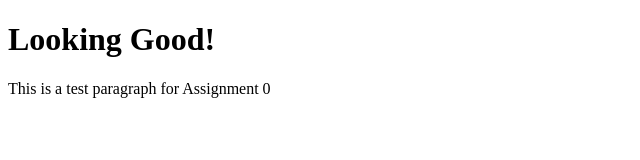
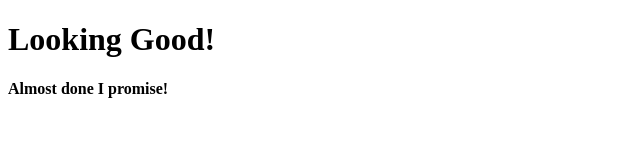
Before and after one commit to jdmar3-comp426/a00-vikram14, a website: page index.html in a window 1280 px wide. Shown: the whole page, without its empty margins (0-640 px from the left). Drawn offline with Linux system fonts and the light colour scheme.

Commit message:
Made changes to index.html

```diff
--- a/index.html
+++ b/index.html
@@ -8,7 +8,7 @@
     <body>
         <div>
             <h1>Looking Good!</h1>
-            <p>This is a test paragraph for Assignment 0</p>
+            <p><strong>Almost done I promise!</strong></p>
         </div>
     </body>
 </html>
```
